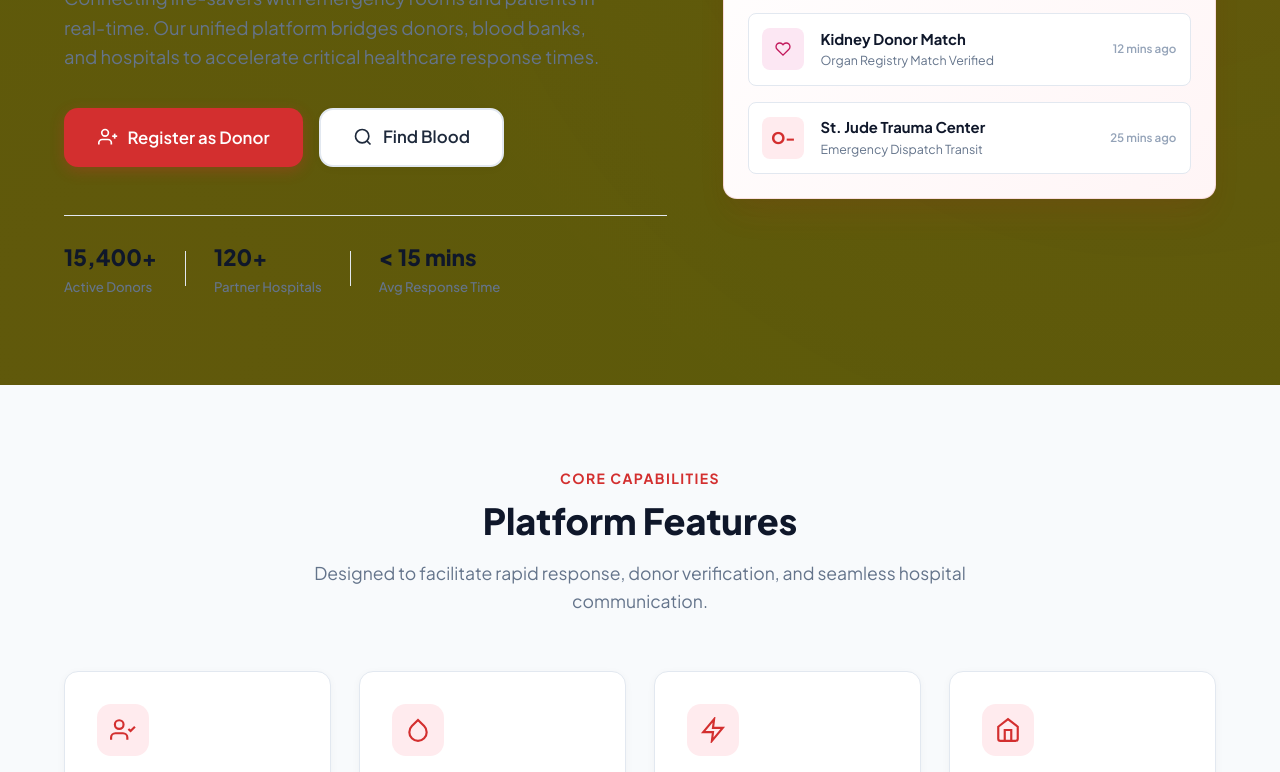
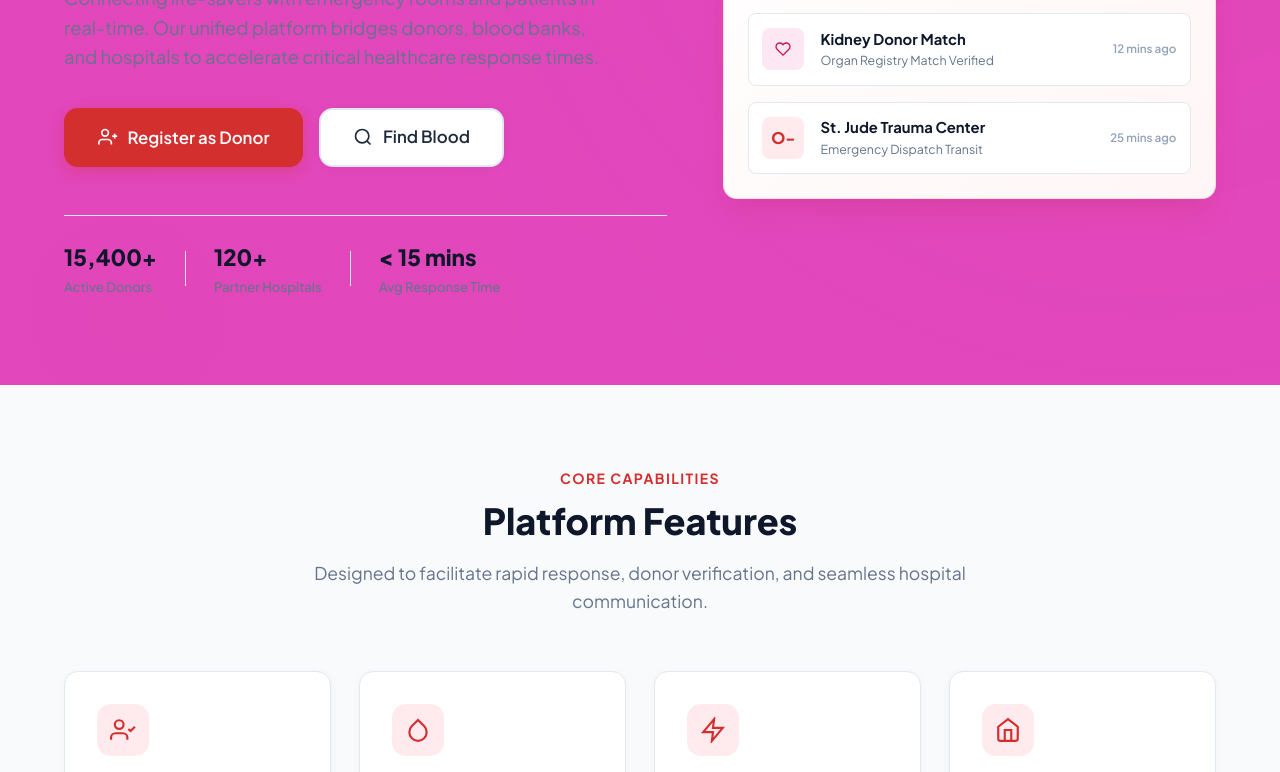
Before and after one commit to SATISHKAALANGI/BloodBankDockerAssignment, a plain HTML site: page app/index.html in a window 1280 px wide. Shown: the part 412-1184 px from the top of the page. Drawn offline with Linux system fonts and the light colour scheme.

```diff
--- a/app/style.css
+++ b/app/style.css
@@ -19,7 +19,7 @@
     --text-secondary: #64748B;
     --text-muted: #94A3B8;
 
-    --bg-main: #5d5a0a;
+    --bg-main: #e247be;
     --bg-alt: #F8FAFC;
     --bg-card: #FFFFFF;
 
```
